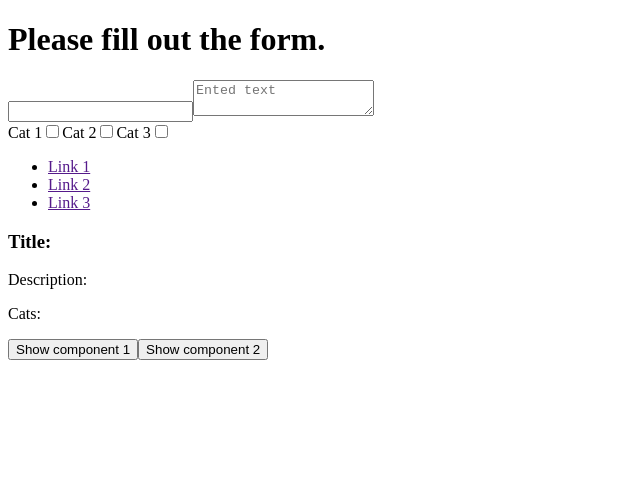
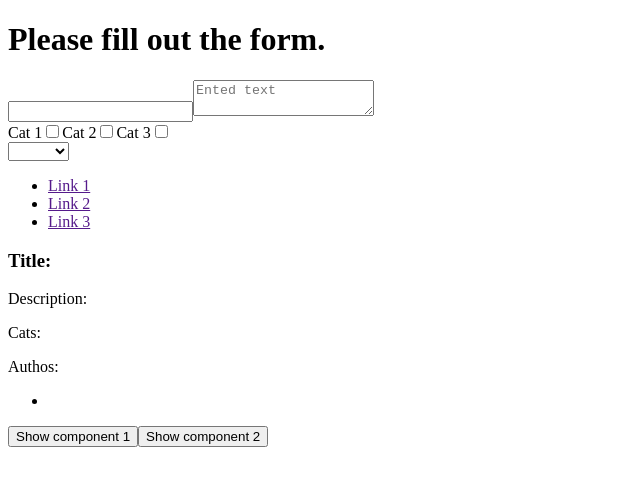
Before and after one commit to rmrokon/learning-vue, a Vue app: page / in a window 1280 px wide. Shown: the top 486 px of the page, without its empty margins (0-640 px from the left). Built offline with nearby package versions, Linux system fonts and the light colour scheme.

Commit message:
select box binding

```diff
--- a/src/components/FormOne.vue
+++ b/src/components/FormOne.vue
@@ -13,6 +13,12 @@
                     <label>Cat 3</label>
                     <input type="checkbox" value="cat 3" v-model="blog.cats">
                 </div>
+
+                <div>
+                    <select v-model="blog.author">
+                        <option v-for="author in authors">{{ author }}</option>
+                    </select>
+                </div>
             </div>
         </form-helper>
 
@@ -23,6 +29,11 @@
             <p>Cats:</p>
             <ul>
                 <li v-for="cat in blog.cats">{{ cat }}</li>
+            </ul>
+
+            <p>Authos:</p>
+            <ul>
+                <li>{{ blog.author }}</li>
             </ul>
         </div>
     </div>
@@ -40,8 +51,10 @@ export default {
             blog: {
                 title: '',
                 content: '',
-                cats: []
-            }
+                cats: [],
+                author: ''
+            },
+            authors: ['Rokon', 'Naeim', 'Reza']
         }
     }
 }
```
